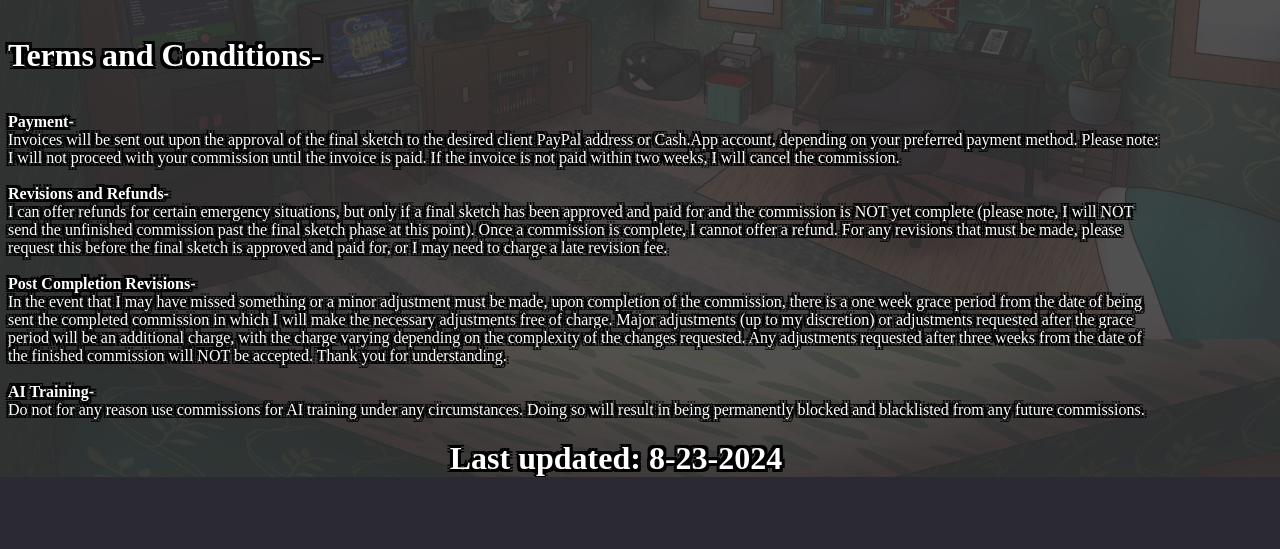
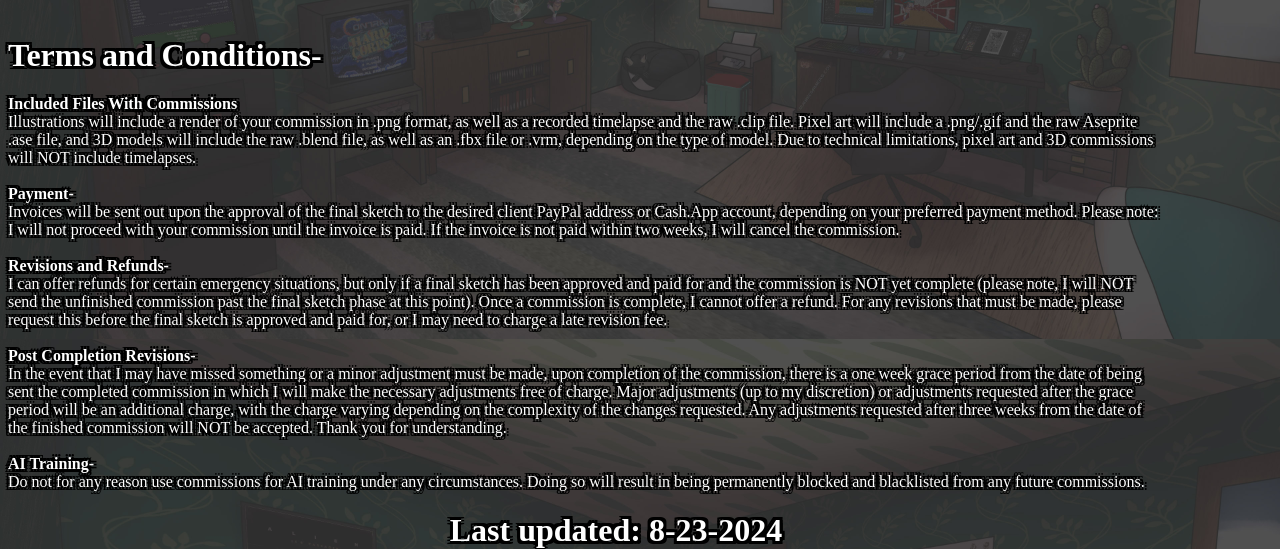
Before and after one commit to munchroom/munchroomcomms, a plain HTML site: page index.html in a window 1280 px wide. Shown: the part 2541-3090 px from the top of the page. Before the commit the page ends 3018 px from the top, so only its background shows below. Drawn offline with Linux system fonts and the light colour scheme.

Commit message:
Update index.html

```diff
--- a/index.html
+++ b/index.html
@@ -209,6 +209,10 @@ img {vertical-align: middle;}
 <br>
 <div id="tac" class="tac">
 <h1>Terms and Conditions-</h1>
+<b>Included Files With Commissions</b>
+<br>
+	Illustrations will include a render of your commission in .png format, as well as a recorded timelapse and the raw .clip file. Pixel art will include a .png/.gif and the raw Aseprite .ase file, and 3D models will include the raw .blend file, as well as an .fbx file or .vrm, depending on the type of model. Due to technical limitations, pixel art and 3D commissions will NOT include timelapses.
+<br>
 <br>
 <b>Payment-</b>
 <br>
```
